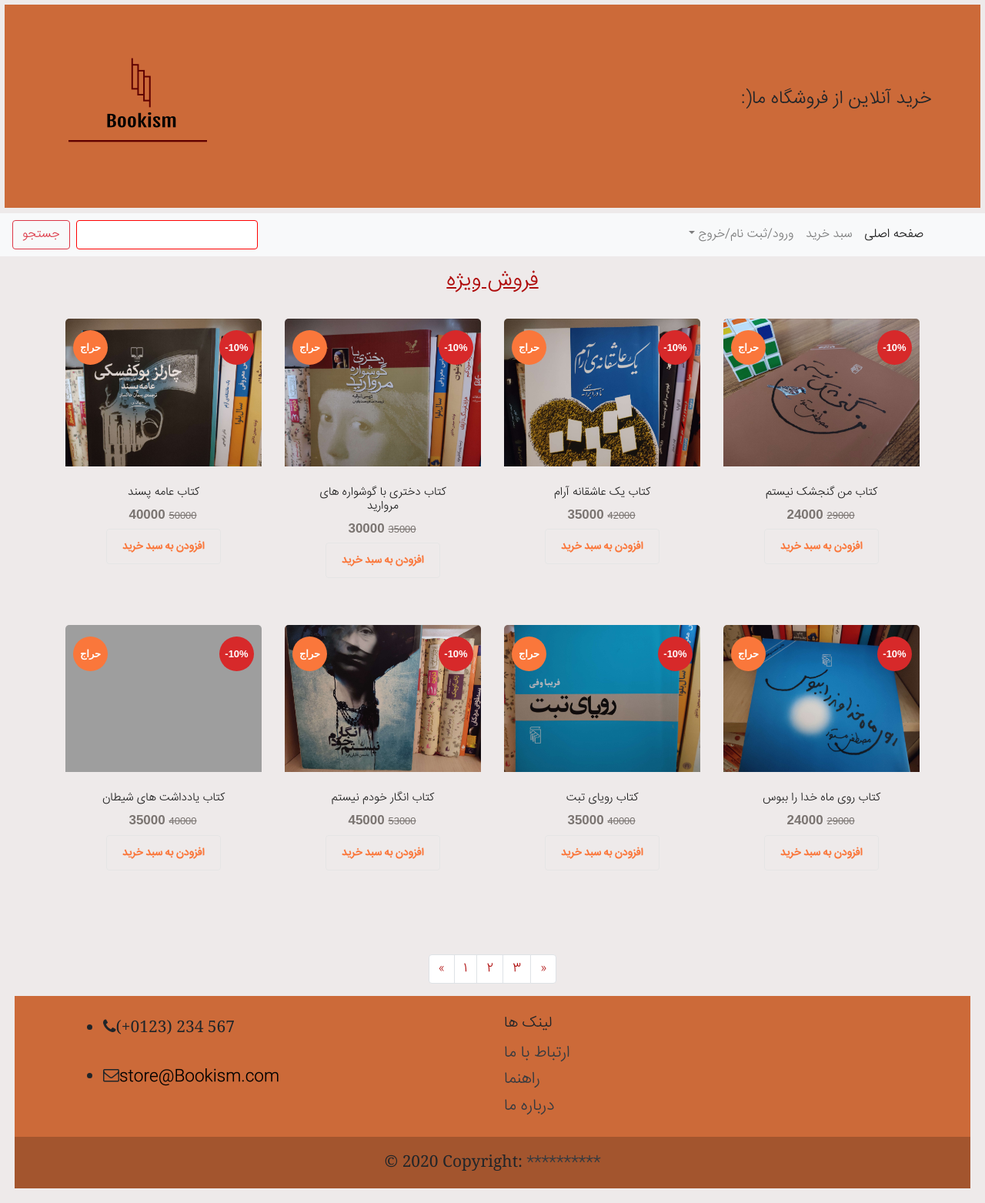
After one commit to hamidrezarostampour/ProjectUniversity, a Django app: page /offer in a window 1280 px wide. The commit adds this page. Shown: the whole page at 77% size. Run offline with Django 3.2, Linux system fonts and the light colour scheme; some libraries are stand-ins or nearby versions; grey boxes are pictures that could not be loaded.

Commit message:
offer page added

```diff
--- a/gallery/urls.py
+++ b/gallery/urls.py
@@ -9,6 +9,7 @@ urlpatterns = [
     path('', gallery_view.CategoryList.as_view(), name='index'),
     path('about', gallery_view.AboutList.as_view(), name='about'),
     path('rahnama', gallery_view.RahnamaList.as_view(), name='rahnama'),
+    path('offer', gallery_view.OfferList.as_view(), name='offer'),
     path('books/<slug:cat_slug>', gallery_view.BookList.as_view(), name='books'),
 
     path('login', account_view.Login.as_view(), name='login'),
--- a/gallery/views.py
+++ b/gallery/views.py
@@ -23,6 +23,10 @@ class AboutList(ListView):
 class RahnamaList(ListView):
     model = Category
     template_name = 'gallery/rahnama.html'
+
+class OfferList(ListView):
+    model = Category
+    template_name = 'gallery/offer.html'
 
 
 
--- a/templates/gallery/index.html
+++ b/templates/gallery/index.html
@@ -75,8 +75,10 @@
 
     <hr>
 
-    <button type="button" class="btn btn-outline-danger d-grid gap-2 col-3 mx-auto"    href="#">مشاهده</button>
-
+    <a href="offer">
+    <button type="button" class="btn btn-outline-danger d-grid gap-2 col-3 mx-auto">مشاهده</button>
+    </a>
+  </div>
 
 
 
--- /dev/null
+++ b/templates/gallery/offer.html
@@ -0,0 +1,300 @@
+{% extends 'base.html' %}
+{% load static %}
+{% block main %}
+        <section class="mainbody">
+
+
+
+
+
+
+
+
+
+<!--***********************************************************mahsoolat***********************************************************-->
+
+
+<section class="mahsoolat">
+  <h3 style="color:rgb(175, 12, 12);text-align: center;text-decoration:underline;">فروش ویژه</h3>
+
+
+<br>
+
+<div class="container">
+
+    <div class="row">
+        <div class="col-md-3 col-sm-6">
+            <div class="product-grid4">
+                <div class="product-image4">
+                    <a href="#">
+                        <img class="pic-1" src="assets/img/پوشه ویژه/8.Jpg">
+                        <img class="pic-2" src="assets/img/پوشه ویژه/8.Jpg">
+                    </a>
+                    <ul class="social">
+                        <li><a href="#" data-tip="نمایش"><i class="fa fa-eye"></i></a></li>
+
+                        <li><a href="#" data-tip="اضافه به سبد خرید"><i class="fa fa-shopping-cart"></i></a></li>
+                    </ul>
+                    <span class="product-new-label">حراج</span>
+                    <span class="product-discount-label">-10%</span>
+                </div>
+                <div class="product-content">
+                    <h3 class="title"><a href="#">کتاب عامه پسند</a></h3>
+
+                    <div class="price">
+                        40000
+                        <span>50000</span>
+                    </div>
+                    <a class="add-to-cart" href="">افزودن به سبد خرید</a>
+                </div>
+            </div>
+        </div>
+        <div class="col-md-3 col-sm-6">
+            <div class="product-grid4">
+                <div class="product-image4">
+                    <a href="#">
+                        <img class="pic-1" src="assets/img/پوشه ویژه/7.Jpg">
+                        <img class="pic-2" src="assets/img/پوشه ویژه/7.Jpg">
+                    </a>
+                    <ul class="social">
+                        <li><a href="#" data-tip="نمایش"><i class="fa fa-eye"></i></a></li>
+
+                        <li><a href="#" data-tip="اضافه به سبد خرید"><i class="fa fa-shopping-cart"></i></a></li>
+                    </ul>
+
+                    <span class="product-new-label">حراج</span>
+                    <span class="product-discount-label">-10%</span>
+                </div>
+                <div class="product-content">
+                  <h3 class="title"><a href="#">کتاب دختری با گوشواره های مروارید</a></h3>
+
+                    <div class="price">
+                         30000
+                        <span>35000</span>
+                    </div>
+                    <a class="add-to-cart" href="">افزودن به سبد خرید</a>
+                </div>
+            </div>
+        </div>
+        <div class="col-md-3 col-sm-6">
+            <div class="product-grid4">
+                <div class="product-image4">
+                    <a href="#">
+                        <img class="pic-1" src="assets/img/پوشه ویژه/6.Jpg">
+                        <img class="pic-2" src="assets/img/پوشه ویژه/6Jpg">
+                    </a>
+                    <ul class="social">
+                        <li><a href="#" data-tip="نمایش"><i class="fa fa-eye"></i></a></li>
+
+                        <li><a href="#" data-tip="اضافه به سبد خرید"><i class="fa fa-shopping-cart"></i></a></li>
+                    </ul>
+                    <span class="product-new-label">حراج</span>
+                    <span class="product-discount-label">-10%</span>
+                </div>
+                <div class="product-content">
+                  <h3 class="title"><a href="#">کتاب  یک عاشقانه آرام</a></h3>
+
+                    <div class="price">
+                        35000
+                        <span>42000</span>
+                    </div>
+                    <a class="add-to-cart" href="">افزودن به سبد خرید</a>
+                </div>
+            </div>
+        </div>
+        <div class="col-md-3 col-sm-6">
+            <div class="product-grid4">
+                <div class="product-image4">
+                    <a href="#">
+                        <img class="pic-1" src="assets/img/پوشه ویژه/11.Jpg">
+                        <img class="pic-2" src="assets/img/پوشه ویژه/11.Jpg">
+                    </a>
+                    <ul class="social">
+                        <li><a href="#" data-tip="نمایش"><i class="fa fa-eye"></i></a></li>
+
+                        <li><a href="#" data-tip="اضافه به سبد خرید"><i class="fa fa-shopping-cart"></i></a></li>
+                    </ul>
+                    <span class="product-new-label">حراج</span>
+                    <span class="product-discount-label">-10%</span>
+                </div>
+                <div class="product-content">
+                  <h3 class="title"><a href="#">کتاب من گنجشک نیستم</a></h3>
+
+                    <div class="price">
+                        24000
+                        <span>29000</span>
+                    </div>
+                    <a class="add-to-cart" href="">افزودن به سبد خرید</a>
+                </div>
+            </div>
+        </div>
+    </div>
+</div>
+
+<br>
+
+
+<br>
+
+<div class="container">
+
+    <div class="row">
+        <div class="col-md-3 col-sm-6">
+            <div class="product-grid4">
+                <div class="product-image4">
+                    <a href="#">
+                        <img class="pic-1" src="assets/img/پوشه ویژه/12.Jpg">
+                        <img class="pic-2" src="assets/img/پوشه ویژه/12.Jpg">
+                    </a>
+                    <ul class="social">
+                        <li><a href="#" data-tip="نمایش"><i class="fa fa-eye"></i></a></li>
+
+                        <li><a href="#" data-tip="اضافه به سبد خرید"><i class="fa fa-shopping-cart"></i></a></li>
+                    </ul>
+                    <span class="product-new-label">حراج</span>
+                    <span class="product-discount-label">-10%</span>
+                </div>
+                <div class="product-content">
+                    <h3 class="title"><a href="#">کتاب یادداشت های شیطان</a></h3>
+
+                    <div class="price">
+                        35000
+                        <span>40000</span>
+                    </div>
+                    <a class="add-to-cart" href="">افزودن به سبد خرید</a>
+                </div>
+            </div>
+        </div>
+        <div class="col-md-3 col-sm-6">
+            <div class="product-grid4">
+                <div class="product-image4">
+                    <a href="#">
+                        <img class="pic-1" src="assets/img/پوشه ویژه/5.Jpg">
+                        <img class="pic-2" src="assets/img/پوشه ویژه/5.Jpg">
+                    </a>
+                    <ul class="social">
+                        <li><a href="#" data-tip="نمایش"><i class="fa fa-eye"></i></a></li>
+
+                        <li><a href="#" data-tip="اضافه به سبد خرید"><i class="fa fa-shopping-cart"></i></a></li>
+                    </ul>
+
+                    <span class="product-new-label">حراج</span>
+                    <span class="product-discount-label">-10%</span>
+                </div>
+                <div class="product-content">
+                  <h3 class="title"><a href="#">کتاب انگار خودم نیستم</a></h3>
+
+                    <div class="price">
+                         45000
+                        <span>53000</span>
+                    </div>
+                    <a class="add-to-cart" href="">افزودن به سبد خرید</a>
+                </div>
+            </div>
+        </div>
+        <div class="col-md-3 col-sm-6">
+            <div class="product-grid4">
+                <div class="product-image4">
+                    <a href="#">
+                        <img class="pic-1"src="assets/img/پوشه ویژه/9.Jpg">
+                        <img class="pic-2" src="assets/img/پوشه ویژه/9.Jpg">
+                    </a>
+                    <ul class="social">
+                        <li><a href="#" data-tip="نمایش"><i class="fa fa-eye"></i></a></li>
+
+                        <li><a href="#" data-tip="اضافه به سبد خرید"><i class="fa fa-shopping-cart"></i></a></li>
+                    </ul>
+                    <span class="product-new-label">حراج</span>
+                    <span class="product-discount-label">-10%</span>
+                </div>
+                <div class="product-content">
+                  <h3 class="title"><a href="#">کتاب رویای تبت</a></h3>
+
+                    <div class="price">
+                        35000
+                        <span>40000</span>
+                    </div>
+                    <a class="add-to-cart" href="">افزودن به سبد خرید</a>
+                </div>
+            </div>
+        </div>
+        <div class="col-md-3 col-sm-6">
+            <div class="product-grid4">
+                <div class="product-image4">
+                    <a href="#">
+                        <img class="pic-1" src="assets/img/پوشه ویژه/10.Jpg">
+                        <img class="pic-2" src="assets/img/پوشه ویژه/10.Jpg">
+                    </a>
+                    <ul class="social">
+                        <li><a href="#" data-tip="نمایش"><i class="fa fa-eye"></i></a></li>
+
+                        <li><a href="#" data-tip="اضافه به سبد خرید"><i class="fa fa-shopping-cart"></i></a></li>
+                    </ul>
+                    <span class="product-new-label">حراج</span>
+                    <span class="product-discount-label">-10%</span>
+                </div>
+                <div class="product-content">
+                  <h3 class="title"><a href="#">کتاب روی ماه خدا را ببوس </a></h3>
+
+                    <div class="price">
+                        24000
+                        <span>29000</span>
+                    </div>
+                    <a class="add-to-cart" href="">افزودن به سبد خرید</a>
+                </div>
+            </div>
+        </div>
+    </div>
+</div>
+
+<br>
+
+
+
+
+
+
+
+
+   </section>
+
+
+
+
+
+<br>
+<br>
+<br>
+
+
+<!--***********************************************************mahsoolat*********************************************************-->
+
+
+
+<!--pagenation-->
+
+<nav aria-label="Page navigation example bg-light">
+    <ul class="pagination justify-content-center">
+        <li class="page-item">
+            <a class="page-link" href="#" aria-label="Previous"   style="color:rgb(175, 12, 12);">
+              <span aria-hidden="true">&laquo;</span>
+              <span class="sr-only">Previous</span>
+            </a>
+          </li>
+          <li class="page-item"><a class="page-link"   style="color:rgb(175, 12, 12);"   href="#">1</a></li>
+          <li class="page-item"><a class="page-link"   style="color:rgb(175, 12, 12);"   href="#">2</a></li>
+          <li class="page-item"><a class="page-link"   style="color:rgb(175, 12, 12);"   href="#">3</a></li>
+          <li class="page-item">
+            <a class="page-link" href="#" aria-label="Next"    style="color:rgb(175, 12, 12);" >
+              <span aria-hidden="true">&raquo;</span>
+              <span class="sr-only">Next</span>
+            </a>
+          </li>
+    </ul>
+  </nav>
+
+
+<!--pagenation-->
+
+
+{% endblock %}
```
